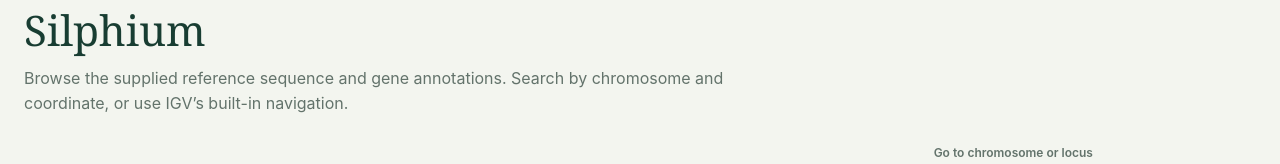
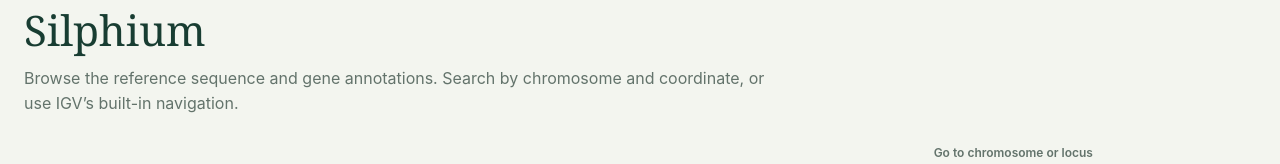
Before and after one commit to renanso/silphiumbase, a plain HTML site: page genome_browser_local.html in a window 1280 px wide. Shown: the part 124-288 px from the top of the page. Drawn offline with Linux system fonts and the light colour scheme.

Commit message:
Update description text in genome_browser_local.html

```diff
--- a/genome_browser_local.html
+++ b/genome_browser_local.html
@@ -3,7 +3,7 @@
 <head>
 	<meta charset="utf-8">
 	<meta name="viewport" content="width=device-width, initial-scale=1">
-	<meta name="description" content="Browse the Silphium reference genome and gene annotations hosted in Google Cloud Storage.">
+	<meta name="description" content="Browse the Silphium reference genome and gene annotations.">
 	<title>Silphium Genome Browser | Silphium Base</title>
 	<link rel="preconnect" href="https://cdn.jsdelivr.net">
 	<style>
@@ -222,7 +222,7 @@
 		<header class="page-heading">
 			<p class="eyebrow">Reference browser · Silphium</p>
 			<h1>Silphium</h1>
-			<p>Browse the supplied reference sequence and gene annotations. Search by chromosome and coordinate, or use IGV’s built-in navigation.</p>
+			<p>Browse the reference sequence and gene annotations. Search by chromosome and coordinate, or use IGV’s built-in navigation.</p>
 		</header>
 
 		<div class="browser-tools">
```
